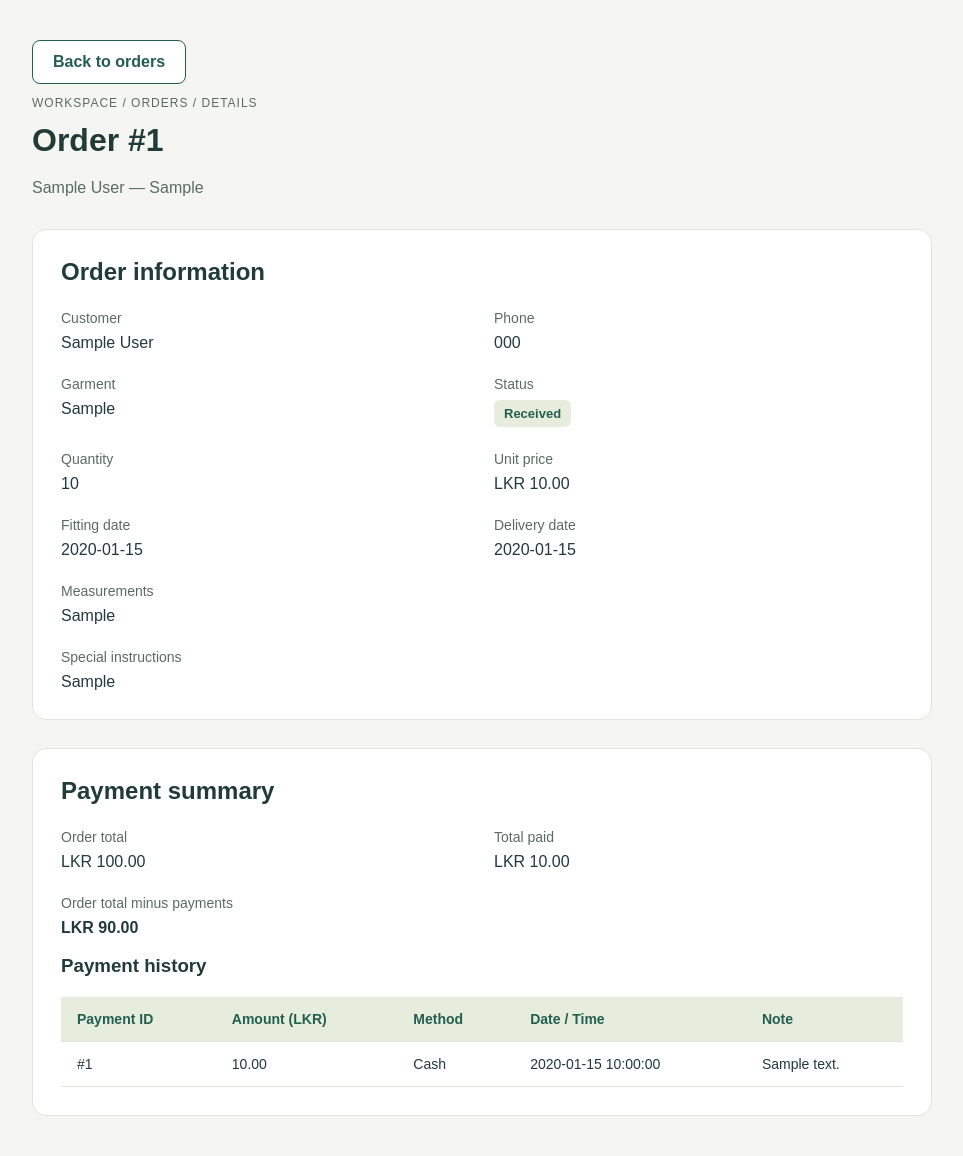
After one commit to mashi-shishara/TailorTrack, a PHP site: page /order-details.php?id=1 in a window 1280 px wide. The commit adds this page. Shown: the whole page, without its empty margins (8-971 px from the left). Run offline with PHP 8.4, Linux system fonts and the light colour scheme; tables that the repository leaves empty hold one stand-in row (values such as "Sample post"); a stand-in replaces the project's code that opens the database connection.

Commit message:
Add order details and fix payment history loading

```diff
--- /dev/null
+++ b/order-details.php
@@ -0,0 +1,219 @@
+<?php
+require_once __DIR__ . '/config.php';
+
+function escape($value)
+{
+    return htmlspecialchars((string) $value, ENT_QUOTES, 'UTF-8');
+}
+
+$id = filter_input(INPUT_GET, 'id', FILTER_VALIDATE_INT);
+
+if (!$id || $id < 1) {
+    http_response_code(400);
+    exit('Invalid order ID.');
+}
+
+try {
+    $statement = $pdo->prepare(
+        'SELECT
+            orders.*,
+            customers.name AS customer_name,
+            customers.phone AS customer_phone,
+            (orders.quantity * orders.unit_price) AS total,
+            COALESCE(paid.total_paid, 0.00) AS total_paid,
+            (orders.quantity * orders.unit_price)
+                - COALESCE(paid.total_paid, 0.00) AS balance
+         FROM orders
+         INNER JOIN customers
+            ON orders.customer_id = customers.id
+         LEFT JOIN (
+            SELECT order_id, SUM(amount) AS total_paid
+            FROM payments
+            GROUP BY order_id
+         ) AS paid ON paid.order_id = orders.id
+         WHERE orders.id = :id'
+    );
+
+    $statement->execute(['id' => $id]);
+    $order = $statement->fetch();
+} catch (PDOException $e) {
+    error_log($e->getMessage());
+    http_response_code(500);
+    exit('Unable to load order details. Please try again.');
+}
+
+if (!$order) {
+    http_response_code(404);
+    exit('Order not found.');
+}
+
+$payments = [];
+$paymentError = '';
+
+try {
+    $statement = $pdo->prepare(
+        'SELECT id, amount, method, note, paid_at
+         FROM payments
+         WHERE order_id = :order_id
+         ORDER BY paid_at DESC, id DESC'
+    );
+
+    $statement->execute(['order_id' => $id]);
+    $payments = $statement->fetchAll();
+} catch (PDOException $e) {
+    error_log($e->getMessage());
+    $paymentError = 'Unable to load payment history.';
+}
+?>
+<!DOCTYPE html>
+<html lang="en">
+<head>
+    <meta charset="UTF-8">
+    <meta name="viewport" content="width=device-width, initial-scale=1.0">
+    <title>TailorTrack | Order #<?= (int) $id ?></title>
+    <link rel="stylesheet" href="style.css">
+</head>
+<body>
+    <main class="main-content">
+        <a href="orders.php#order-list" class="button-secondary">
+            Back to orders
+        </a>
+
+        <header class="page-header">
+            <p class="eyebrow">WORKSPACE / ORDERS / DETAILS</p>
+            <h1>Order #<?= (int) $id ?></h1>
+            <p class="description">
+                <?= escape($order['customer_name']) ?>
+                — <?= escape($order['garment']) ?>
+            </p>
+        </header>
+
+        <section class="form-panel">
+            <h2>Order information</h2>
+
+            <dl class="order-details-grid">
+                <div>
+                    <dt>Customer</dt>
+                    <dd><?= escape($order['customer_name']) ?></dd>
+                </div>
+
+                <div>
+                    <dt>Phone</dt>
+                    <dd><?= escape($order['customer_phone']) ?></dd>
+                </div>
+
+                <div>
+                    <dt>Garment</dt>
+                    <dd><?= escape($order['garment']) ?></dd>
+                </div>
+
+                <div>
+                    <dt>Status</dt>
+                    <dd>
+                        <span class="order-status">
+                            <?= escape($order['status']) ?>
+                        </span>
+                    </dd>
+                </div>
+
+                <div>
+                    <dt>Quantity</dt>
+                    <dd><?= (int) $order['quantity'] ?></dd>
+                </div>
+
+                <div>
+                    <dt>Unit price</dt>
+                    <dd>LKR <?= escape($order['unit_price']) ?></dd>
+                </div>
+
+                <div>
+                    <dt>Fitting date</dt>
+                    <dd><?= escape($order['fitting_date'] ?? 'Not scheduled') ?></dd>
+                </div>
+
+                <div>
+                    <dt>Delivery date</dt>
+                    <dd><?= escape($order['due_date']) ?></dd>
+                </div>
+
+                <div class="full-width">
+                    <dt>Measurements</dt>
+                    <dd class="detail-text"><?= escape($order['measurements'] !== '' ? $order['measurements'] : 'Not recorded') ?></dd>
+                </div>
+
+                <div class="full-width">
+                    <dt>Special instructions</dt>
+                    <dd class="detail-text"><?= escape($order['instructions'] !== '' ? $order['instructions'] : 'None') ?></dd>
+                </div>
+            </dl>
+        </section>
+
+        <section class="form-panel">
+            <h2>Payment summary</h2>
+
+            <dl class="order-details-grid">
+                <div>
+                    <dt>Order total</dt>
+                    <dd>LKR <?= escape($order['total']) ?></dd>
+                </div>
+
+                <div>
+                    <dt>Total paid</dt>
+                    <dd>LKR <?= escape($order['total_paid']) ?></dd>
+                </div>
+
+                <div>
+                    <dt>Order total minus payments</dt>
+                    <dd><strong>LKR <?= escape($order['balance']) ?></strong></dd>
+                </div>
+            </dl>
+
+            <?php if ($order['status'] === 'Cancelled'): ?>
+                <p class="description">
+                    This order is cancelled. The figures above show
+                    recorded charges and payments, not a refund calculation.
+                </p>
+            <?php endif; ?>
+
+            <h3>Payment history</h3>
+
+            <?php if ($paymentError !== ''): ?>
+                <p role="alert"><?= escape($paymentError) ?></p>
+
+            <?php elseif (empty($payments)): ?>
+                <p class="description">No payments recorded for this order.</p>
+
+            <?php else: ?>
+                <div class="table-scroll"
+                     role="region"
+                     aria-label="Payments for this order"
+                     tabindex="0">
+                    <table class="customer-table">
+                        <thead>
+                            <tr>
+                                <th scope="col">Payment ID</th>
+                                <th scope="col">Amount (LKR)</th>
+                                <th scope="col">Method</th>
+                                <th scope="col">Date / Time</th>
+                                <th scope="col">Note</th>
+                            </tr>
+                        </thead>
+
+                        <tbody>
+                            <?php foreach ($payments as $payment): ?>
+                                <tr>
+                                    <td>#<?= (int) $payment['id'] ?></td>
+                                    <td><?= escape($payment['amount']) ?></td>
+                                    <td><?= escape($payment['method']) ?></td>
+                                    <td class="payment-date"><?= escape($payment['paid_at']) ?></td>
+                                    <td><?= escape($payment['note'] !== '' ? $payment['note'] : '—') ?></td>
+                                </tr>
+                            <?php endforeach; ?>
+                        </tbody>
+                    </table>
+                </div>
+            <?php endif; ?>
+        </section>
+    </main>
+</body>
+</html>
--- a/orders.php
+++ b/orders.php
@@ -403,7 +403,11 @@ try {
                 <tbody>
                     <?php foreach ($orders as $order): ?>
                         <tr>
-                            <td>#<?= (int) $order['id'] ?></td>
+                            <td>
+    <a href="order-details.php?id=<?= (int) $order['id'] ?>">
+        #<?= (int) $order['id'] ?>
+    </a>
+</td>
                             <td><?= escape($order['customer_name']) ?></td>
                             <td><?= escape($order['garment']) ?></td>
                             <td><?= (int) $order['quantity'] ?></td>
--- a/style.css
+++ b/style.css
@@ -470,3 +470,31 @@ a.button-secondary {
 .payment-date {
     white-space: nowrap;
 }
+.order-details-grid {
+    display: grid;
+    grid-template-columns: repeat(2, minmax(0, 1fr));
+    gap: 24px;
+    margin: 24px 0 0;
+}
+
+.order-details-grid dt {
+    color: #596B63;
+    font-size: 14px;
+    margin-bottom: 8px;
+}
+
+.order-details-grid dd {
+    margin: 0;
+    color: #203B38;
+    overflow-wrap: anywhere;
+}
+
+.detail-text {
+    white-space: pre-wrap;
+}
+
+@media (max-width: 700px) {
+    .order-details-grid {
+        grid-template-columns: 1fr;
+    }
+}
```
